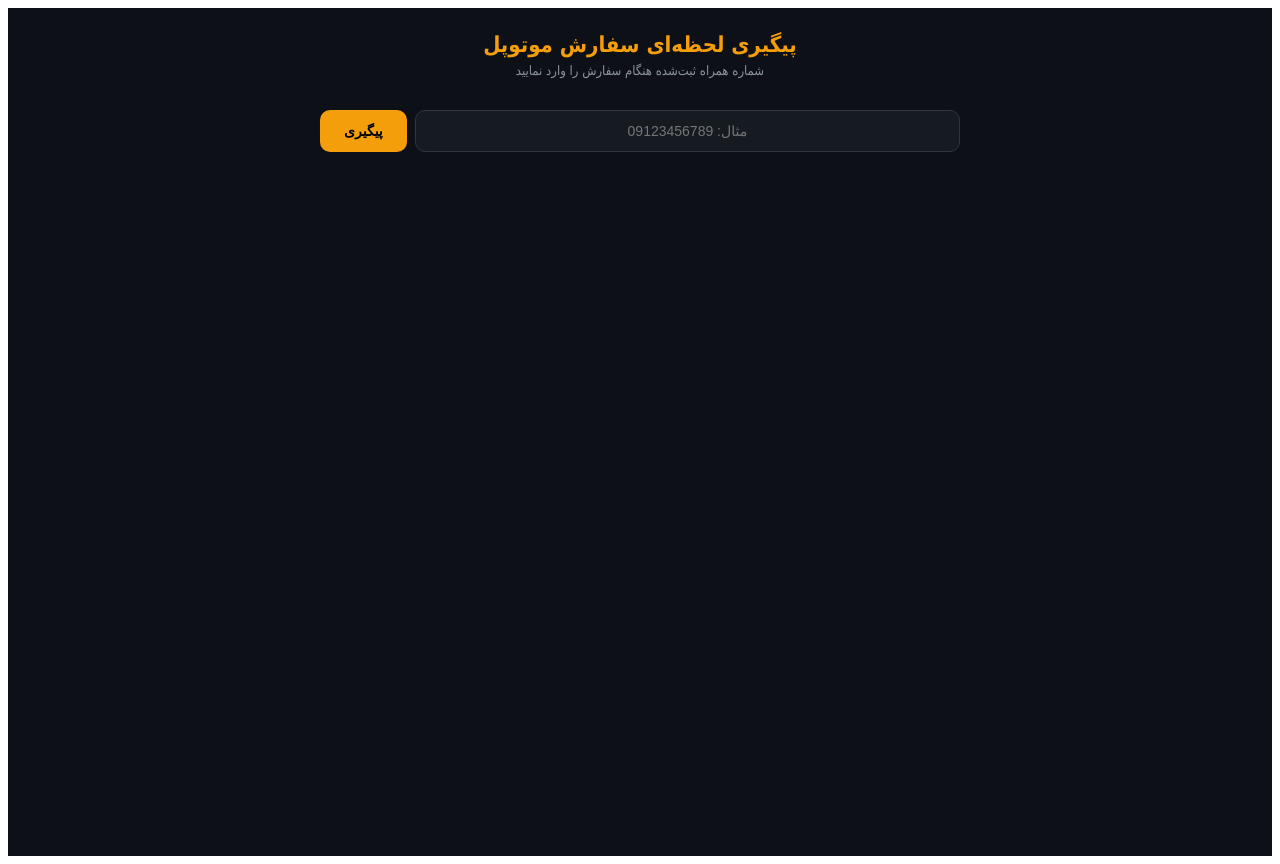
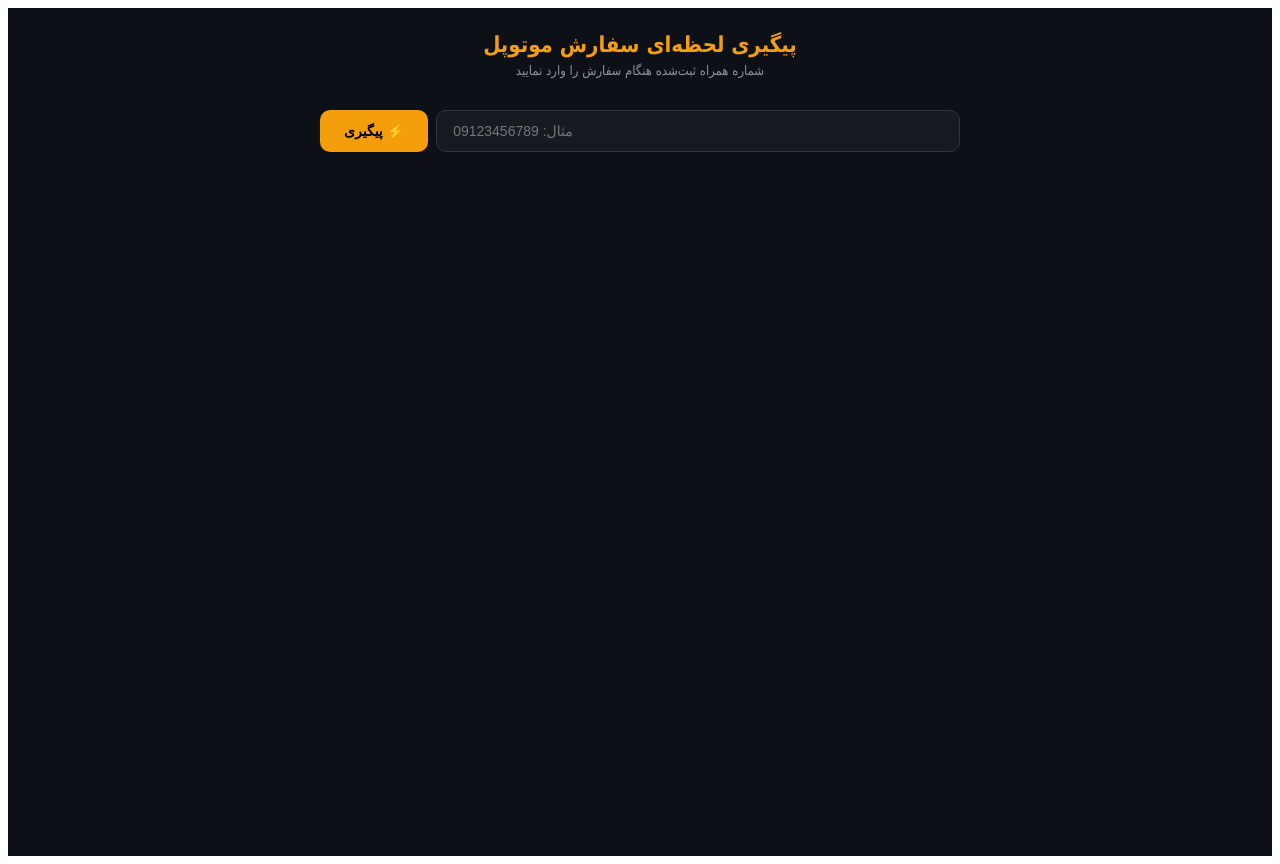
Before and after one commit to parsrahnama/motopol, a Next.js app: page /track in a window 1280 px wide. Built offline with nearby package versions, Linux system fonts and the light colour scheme.

Commit message:
Update track.js

```diff
--- a/pages/track.js
+++ b/pages/track.js
@@ -72,15 +72,14 @@ export default function TrackOrder() {
             onChange={(e) => setPhone(e.target.value)}
             style={{
               flex: 1, background: '#161b22', border: '1px solid #30363d', borderRadius: 10,
-              padding: '12px 16px', color: '#e2e8f0', fontSize: 14,
-              textAlign: 'center', direction: 'ltr', outline: 'none'
+              padding: '12px 16px', color: '#e2e8f0', fontSize: 14, outline: 'none'
             }}
           />
           <button type="submit" style={{
             background: '#f59e0b', color: '#000', fontWeight: 'bold', border: 'none',
             borderRadius: 10, padding: '0 24px', fontSize: 14, cursor: 'pointer'
           }}>
-            {loading ? '...' : 'پیگیری'}
+            {loading ? '...' : '⚡ پیگیری'}
           </button>
         </form>
 
@@ -88,7 +87,7 @@ export default function TrackOrder() {
           <p style={{
             textAlign: 'center', color: '#8b949e', padding: 32,
             background: '#161b22', borderRadius: 12, border: '1px solid #21262d'
-          }}>سفارشی با این شماره همراه یافت نشد.</p>
+          }}>سفارشی با این شماره موه همراه یافت نشد.</p>
         )}
 
         {orders.map((order) => {
@@ -104,7 +103,7 @@ export default function TrackOrder() {
                 color: '#8b949e', paddingBottom: 12, borderBottom: '1px solid #21262d'
               }}>
                 <span>سفارش: {order.shop_name || 'کافه'}</span>
-                <span>{new Date(order.created_at).toLocaleDateString('fa-IR')}</span>
+                <span>{order.created_at ? new Date(order.created_at).toLocaleDateString('fa-IR') : ''}</span>
               </div>
 
               {cancelled ? (
@@ -128,6 +127,7 @@ export default function TrackOrder() {
                     width: `${(idx / (STEPS.length - 1)) * 76}%`, height: 3,
                     background: '#f59e0b', zIndex: 1, transition: 'width .4s'
                   }} />
+
                   {STEPS.map((step, i) => {
                     const done = idx >= i;
                     const now = idx === i;
@@ -144,9 +144,9 @@ export default function TrackOrder() {
                           boxShadow: now ? '0 0 14px rgba(245,158,11,.5)' : 'none'
                         }}>{step.icon}</div>
                         <span style={{
-                          fontSize: 11, marginTop: 8,
+                          fontSize: 11, marginTop: 8, textAlign: 'center',
                           color: now ? '#f59e0b' : done ? '#c9d1d9' : '#8b949e',
-                          fontWeight: now ? 'bold' : 'normal', textAlign: 'center'
+                          fontWeight: now ? 'bold' : 'normal'
                         }}>{step.label}</span>
                       </div>
                     );
```
